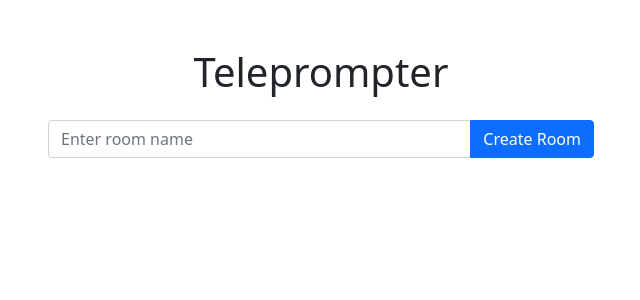
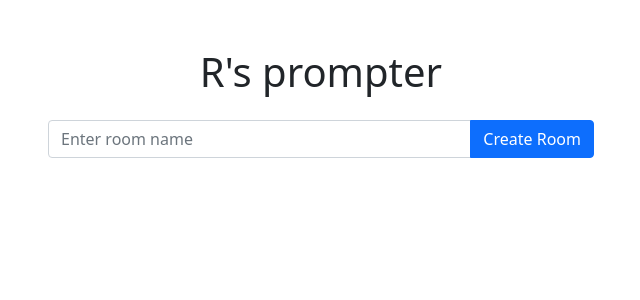
Before and after one commit to SwayLtd/Teleprompter, a Flask app: page / in a window 1280 px wide. Shown: the top 300 px of the page, without its empty margins (319-959 px from the left). Run offline with Flask 2, Linux system fonts and the light colour scheme; some libraries are stand-ins or nearby versions.

Commit message:
Rename "Teleprompter" to "R's prompter"

```diff
--- a/templates/index.html
+++ b/templates/index.html
@@ -5,7 +5,7 @@
     <meta charset="UTF-8">
     <meta http-equiv="X-UA-Compatible" content="IE=edge">
     <meta name="viewport" content="width=device-width, initial-scale=1.0">
-    <title>Teleprompter</title>
+    <title>R's prompter</title>
     <link rel="icon" type="image/x-icon" href="https://cdn-icons-png.flaticon.com/512/4178/4178541.png">
     <link href="https://cdn.jsdelivr.net/npm/bootstrap@5.1.3/dist/css/bootstrap.min.css" rel="stylesheet"
         integrity="sha384-1BmE4kWBq78iYhFldvKuhfTAU6auU8tT94WrHftjDbrCEXSU1oBoqyl2QvZ6jIW3" crossorigin="anonymous">
@@ -21,7 +21,7 @@
 
 <body>
     <div class="container mt-5">
-        <h1 class="text-center mb-4">Teleprompter</h1>
+        <h1 class="text-center mb-4">R's prompter</h1>
         <div class="row">
             <div class="col-md-6 offset-md-3">
                 <form id="create-room-form" method="post" action="/create_room">
```
